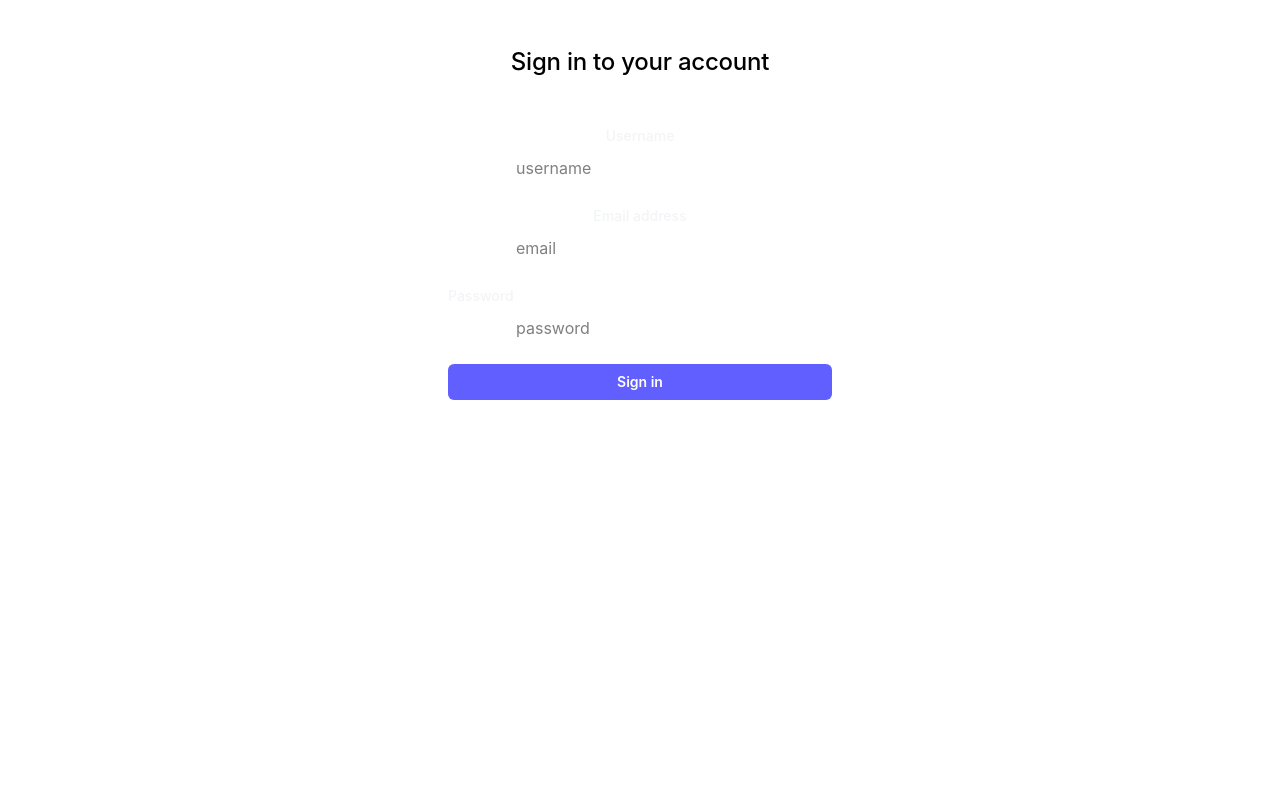
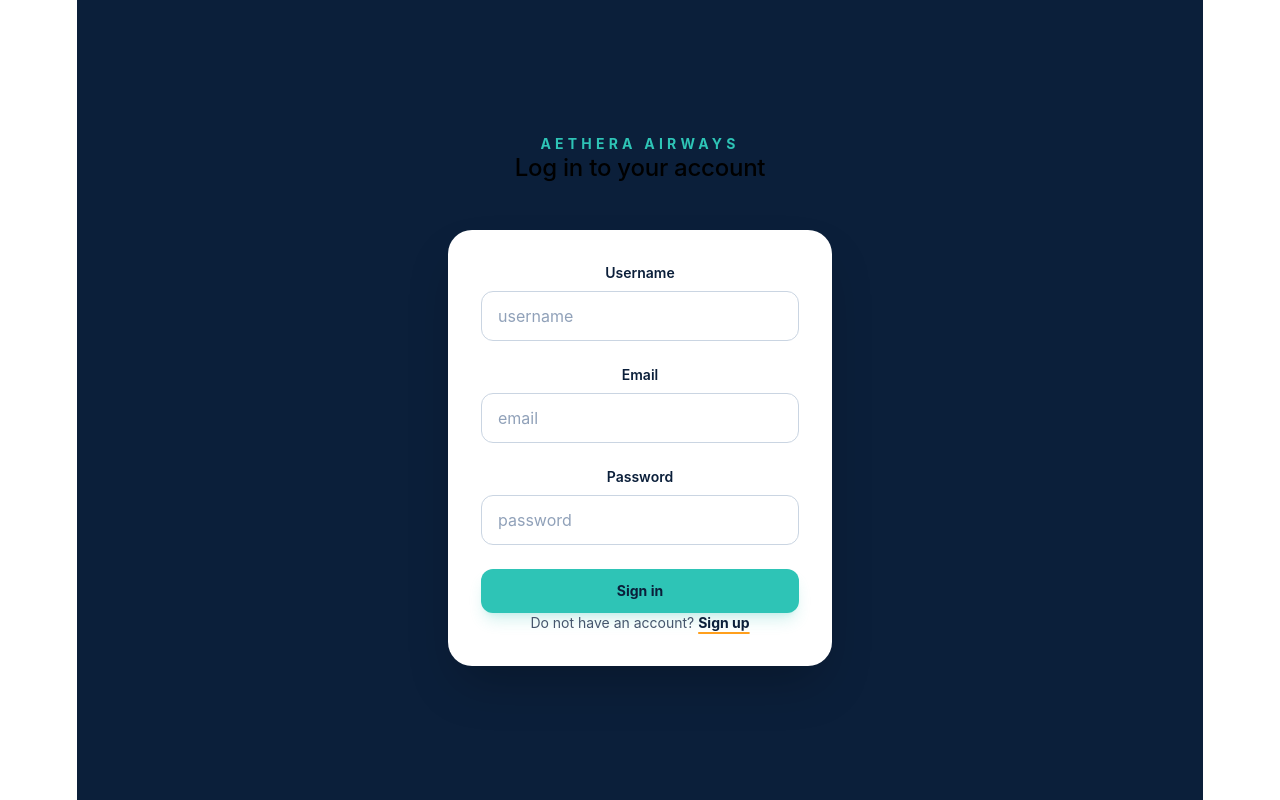
Before and after one commit to EdgarStrozzi/COMS3190-ASG3, a React app in the folder frontend/: page / in a window 1280 px wide. Built offline with nearby package versions, Linux system fonts and the light colour scheme; the HTML template or start-up script is replaced by a standard one.

Commit message:
Improve Login style and add route to signin

```diff
--- a/frontend/src/components/Login.jsx
+++ b/frontend/src/components/Login.jsx
@@ -80,47 +80,91 @@ const Login = () => {
 
 
 
-<div className="flex min-h-full flex-col justify-center px-6 py-12 lg:px-8">
+    <div className="flex min-h-screen flex-col justify-center bg-[#0B1F3A] px-6 py-12 lg:px-8">
         <div className="sm:mx-auto sm:w-full sm:max-w-sm">
-    <h2 className="mt-10 text-center text-2xl/9 font-bold tracking-tight text-white">Sign in to your account</h2>
+            <p className="text-center text-sm font-bold uppercase tracking-[0.30em] text-[#2EC4B6]">
+                Aethera Airways
+            </p>
+            <h2 className="mt-6 text-center text-3xl font-bold tracking-tight text-white">
+                Log in to your account
+            </h2>
         </div>
 
         <div className="mt-10 sm:mx-auto sm:w-full sm:max-w-sm">
+            <div className="rounded-3xl border border-white/10 bg-white p-8 shadow-2xl">
                 <form onSubmit={handleSubmit} className="space-y-6">
                     <div>
-        <label className="block text-sm/6 font-medium text-gray-100">Username</label>
+                        <label className="block text-sm font-semibold text-[#0B1F3A]">
+                            Username
+                        </label>
                         <div className="mt-2">
-            <input type="text" name="username" value={formData.username}
+                            <input
+                                type="username"
+                                name="username"
+                                value={formData.username}
                                 onChange={handleChange}
-            placeholder="username" required />
-        </div>
-
-      </div>
-      <div>
-        <label className="block text-sm/6 font-medium text-gray-100">Email address</label>
-        <div className="mt-2">
-            <input type="text" name="email" value={formData.email}
-            onChange={handleChange}
-            placeholder="email" required />
+                                placeholder="username"
+                                required
+                                className="w-full rounded-xl border border-slate-300 px-4 py-3 text-[#0B1F3A] outline-none placeholder:text-slate-400 focus:border-[#2EC4B6] focus:ring-4 focus:ring-[#2EC4B6]/20"
+                            />
                         </div>
                     </div>
 
                     <div>
-        <div className="flex items-center justify-between">
-          <label className="block text-sm/6 font-medium text-gray-100">Password</label>
-        </div>
+                        <label className="block text-sm font-semibold text-[#0B1F3A]">
+                            Email
+                        </label>
                         <div className="mt-2">
-             <input type="text" name="password" value={formData.password}
+                            <input
+                                type="email"
+                                name="email"
+                                value={formData.email}
                                 onChange={handleChange}
-            placeholder="password" required />
-
+                                placeholder="email"
+                                required
+                                className="w-full rounded-xl border border-slate-300 px-4 py-3 text-[#0B1F3A] outline-none placeholder:text-slate-400 focus:border-[#2EC4B6] focus:ring-4 focus:ring-[#2EC4B6]/20"
+                            />
                         </div>
                     </div>
 
                     <div>
-        <button type="submit" className="flex w-full justify-center rounded-md bg-indigo-500 px-3 py-1.5 text-sm/6 font-semibold text-white hover:bg-indigo-400 focus-visible:outline-2 focus-visible:outline-offset-2 focus-visible:outline-indigo-500">Sign in</button>
+                        <label className="block text-sm font-semibold text-[#0B1F3A]">
+                            Password
+                        </label>
+                        <div className="mt-2">
+                            <input
+                                type="password"
+                                name="password"
+                                value={formData.password}
+                                onChange={handleChange}
+                                placeholder="password"
+                                required
+                                className="w-full rounded-xl border border-slate-300 px-4 py-3 text-[#0B1F3A] outline-none placeholder:text-slate-400 focus:border-[#2EC4B6] focus:ring-4 focus:ring-[#2EC4B6]/20"
+                            />
+                        </div>
+                    </div>
+
+                    <div>
+                        <button
+                            type="submit"
+                            className="flex w-full justify-center rounded-xl bg-[#2EC4B6] px-4 py-3 text-sm font-bold text-[#0B1F3A] shadow-lg shadow-[#2EC4B6]/20 transition hover:brightness-95 focus-visible:outline-2 focus-visible:outline-offset-2 focus-visible:outline-[#2EC4B6]"
+                        >
+                            Sign in
+                        </button>
                     </div>
                 </form>
+
+                <p className="mt-6 text-center text-sm text-slate-600">
+                    Do not have an account?{" "}
+                    <button
+                        type="button"
+                        onClick={() => navigate("/signup")}
+                        className="font-bold text-[#0B1F3A] underline decoration-[#FF9F1C] decoration-2 underline-offset-4 hover:text-[#2EC4B6]"
+                    >
+                        Sign up
+                    </button>
+                </p>
+            </div>
         </div>
     </div>
 
```
Lines whose indentation alone changed are shown as unchanged.
